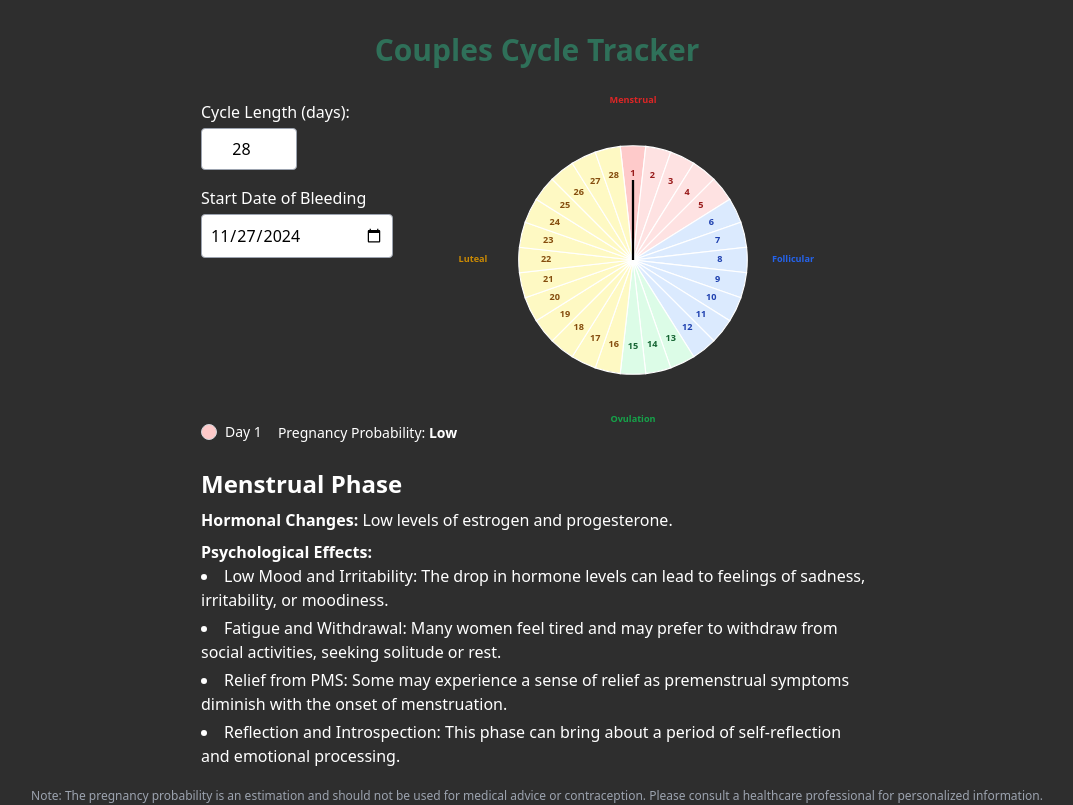
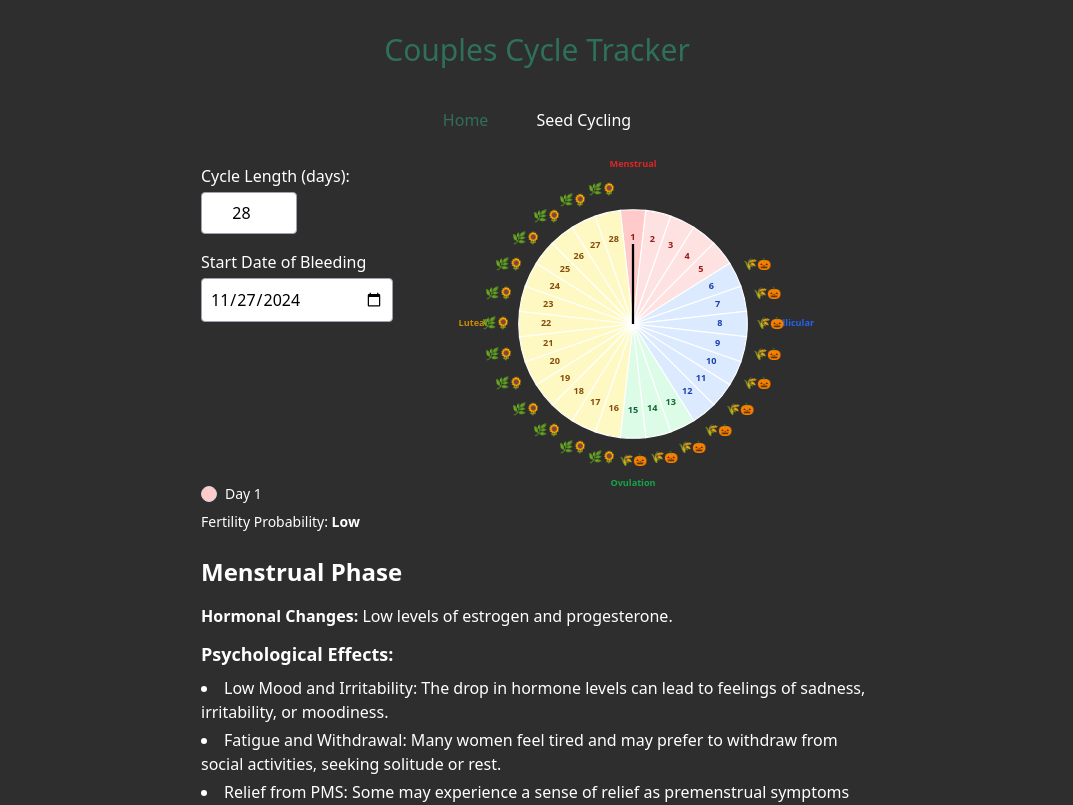
Before and after one commit to dougc95/cycle-tracker, a React (Vite) app: page / in a window 1280 px wide. Shown: the top 805 px of the page, without its empty margins (103-1176 px from the left). Built offline with nearby package versions, Linux system fonts and the light colour scheme.

Commit message:
feat: add seed cycling, improve styles

```diff
--- a/index.html
+++ b/index.html
@@ -3,6 +3,14 @@
   <head>
     <meta charset="UTF-8" />
     <link rel="icon" type="image/svg+xml" href="/favicon.ico" />
+    <link
+      href="https://fonts.googleapis.com/css?family=Playfair+Display:400,700&display=swap"
+      rel="stylesheet"
+    />
+    <link
+      href="https://fonts.googleapis.com/css?family=Open+Sans:400,600&display=swap"
+      rel="stylesheet"
+    />
     <meta name="viewport" content="width=device-width, initial-scale=1.0" />
     <title>Couples Cycle Tracker</title>
   </head>
--- a/src/components/CycleChart.jsx
+++ b/src/components/CycleChart.jsx
@@ -6,6 +6,8 @@ const CycleChart = ({
   getPhaseColor,
   labels,
   cycleLength,
+  getCurrentPhase,
+  seedRecommendations,
 }) => {
   const generateWedges = () => {
     const radius = 50;
@@ -115,20 +117,45 @@ const CycleChart = ({
     );
   };
 
+  const generateSeedIcons = () => {
+    const radius = 60; // Slightly larger radius to place icons outside the wedges
+    const anglePerDay = 360 / cycleLength;
+
+    return days.map((day, index) => {
+      const angle = (index * anglePerDay - 90) * (Math.PI / 180);
+      const x = 50 + radius * Math.cos(angle);
+      const y = 50 + radius * Math.sin(angle);
+
+      const currentPhase = getCurrentPhase(day);
+      const seeds = seedRecommendations[currentPhase];
+
+      if (!seeds || seeds.length === 0) return null;
+
+      return (
+        <text
+          key={`seed-${day}`}
+          x={x}
+          y={y}
+          fontSize="5"
+          textAnchor="middle"
+          alignmentBaseline="middle"
+        >
+          {seeds.join("")}
+          <title>
+            {currentPhase} Phase Seeds: {seeds.join(" ")}
+          </title>
+        </text>
+      );
+    });
+  };
+
   return (
     <div className="mx-auto aspect-square w-[320px]">
       <svg className="h-full w-full overflow-visible" viewBox="-20 -20 140 140">
-        <circle
-          cx="50"
-          cy="50"
-          r="49"
-          fill="white"
-          stroke="gray"
-          strokeWidth="1"
-        />
         {generateWedges()}
         {generateDayNumbers()}
         {generatePhaseLabels()}
+        {generateSeedIcons()} {/* Add seed icons */}
         {generateClockHand()}
       </svg>
     </div>
@@ -147,6 +174,8 @@ CycleChart.propTypes = {
     })
   ).isRequired,
   cycleLength: PropTypes.number.isRequired,
+  getCurrentPhase: PropTypes.func.isRequired,
+  seedRecommendations: PropTypes.object.isRequired,
 };
 
 export default CycleChart;
--- a/src/components/MenstrualCycle.jsx
+++ b/src/components/MenstrualCycle.jsx
@@ -3,9 +3,11 @@ import InputFields from "./InputFields";
 import PhasePreview from "./PhasePreview";
 import CycleChart from "./CycleChart";
 import PhaseDescription from "./PhaseDescription";
+import SeedCyclingTab from "./SeedCyclingTab";
 import useMenstrualCycle from "../hooks/useMenstrualCycle";
 
 const MenstrualCycle = () => {
+  const [activeTab, setActiveTab] = useState("Home");
   const [cycleLength, setCycleLength] = useState(28);
   const [startDate, setStartDate] = useState(() => {
     const today = new Date();
@@ -19,6 +21,7 @@ const MenstrualCycle = () => {
     labels,
     getCurrentPhase,
     getPregnancyProbability,
+    seedRecommendations,
   } = useMenstrualCycle(startDate, cycleLength);
 
   const currentDay = currentDayIndex !== null ? currentDayIndex + 1 : null;
@@ -27,10 +30,31 @@ const MenstrualCycle = () => {
   return (
     <div className="flex min-h-screen flex-col items-center justify-center bg-[#2e2e2e] p-8">
       <div className="w-full max-w-2xl">
-        <h1 className="mb-8 text-center text-3xl font-bold text-[#2f7059]">
+        <h1 className="mb-8 text-center text-3xl font-playfair text-[#2f7059]">
           Couples Cycle Tracker
         </h1>
 
+        <div className="flex justify-center mb-6">
+          <button
+            className={`px-4 py-2 mx-2 ${
+              activeTab === "Home" ? "text-[#2f7059]" : "text-white"
+            }`}
+            onClick={() => setActiveTab("Home")}
+          >
+            Home
+          </button>
+          <button
+            className={`px-4 py-2 mx-2 ${
+              activeTab === "SeedCycling" ? "text-[#2f7059]" : "text-white"
+            }`}
+            onClick={() => setActiveTab("SeedCycling")}
+          >
+            Seed Cycling
+          </button>
+        </div>
+
+        {activeTab === "Home" ? (
+          <>
             <div className="flex">
               <InputFields
                 cycleLength={cycleLength}
@@ -44,6 +68,8 @@ const MenstrualCycle = () => {
                 getPhaseColor={getPhaseColor}
                 labels={labels}
                 cycleLength={cycleLength}
+                getCurrentPhase={getCurrentPhase}
+                seedRecommendations={seedRecommendations}
               />
             </div>
 
@@ -51,18 +77,24 @@ const MenstrualCycle = () => {
               currentDayIndex={currentDayIndex}
               getPhaseColor={getPhaseColor}
               getPregnancyProbability={getPregnancyProbability}
+              seedRecommendations={seedRecommendations}
+              getCurrentPhase={getCurrentPhase}
             />
 
             <PhaseDescription currentPhase={currentPhase} />
-      </div>
             <footer>
               {/* Disclaimer */}
               <p className="mt-4 text-center text-xs text-gray-400">
-          Note: The pregnancy probability is an estimation and should not be
-          used for medical advice or contraception. Please consult a healthcare
-          professional for personalized information.
+                Note: The pregnancy probability is an estimation and should not
+                be used for medical advice or contraception. Please consult a
+                healthcare professional for personalized information.
               </p>
             </footer>
+          </>
+        ) : (
+          <SeedCyclingTab />
+        )}
+      </div>
     </div>
   );
 };
--- a/src/components/PhaseDescription.jsx
+++ b/src/components/PhaseDescription.jsx
@@ -10,6 +10,7 @@ const phaseDescriptions = {
       "Relief from PMS: Some may experience a sense of relief as premenstrual symptoms diminish with the onset of menstruation.",
       "Reflection and Introspection: This phase can bring about a period of self-reflection and emotional processing.",
     ],
+    seedRecommendations: [], // No seeds during Menstrual phase
   },
   Follicular: {
     title: "Follicular Phase",
@@ -21,6 +22,7 @@ const phaseDescriptions = {
       "Social Engagement: A heightened desire for social interaction, networking, and collaboration.",
       "Bravery and Adventurousness: Women may feel more open to taking risks or trying new experiences.",
     ],
+    seedRecommendations: ["Flaxseeds (🌾)", "Pumpkin Seeds (🎃)"],
   },
   Ovulation: {
     title: "Ovulation Phase",
@@ -33,6 +35,7 @@ const phaseDescriptions = {
       "Emotional Sensitivity: Enhanced ability to read social cues and empathize with others.",
       "Creativity and Problem-Solving: Peak cognitive abilities can lead to innovative thinking.",
     ],
+    seedRecommendations: ["Flaxseeds (🌾)", "Pumpkin Seeds (🎃)"],
   },
   Luteal: {
     title: "Luteal Phase",
@@ -48,31 +51,46 @@ const phaseDescriptions = {
       "Sensitivity to Stress: Everyday stressors may feel more overwhelming during this phase.",
       "Physical Discomfort Influencing Mood: Symptoms like bloating, breast tenderness, or headaches can contribute to irritability or low mood.",
     ],
+    seedRecommendations: ["Sesame Seeds (🌿)", "Sunflower Seeds (🌻)"],
   },
 };
 
 const PhaseDescription = ({ currentPhase }) => {
   if (!currentPhase || !phaseDescriptions[currentPhase]) return null;
 
-  const { title, hormonalChanges, psychologicalEffects } =
+  const { title, hormonalChanges, psychologicalEffects, seedRecommendations } =
     phaseDescriptions[currentPhase];
 
   return (
     <div className="text-white mt-6">
-      <h2 className="text-2xl font-bold mb-2">{title}</h2>
-      <p className="mb-2">
+      <h2 className="text-2xl font-bold mb-4 font-playfair">{title}</h2>
+      <p className="mb-3 text-base font-open-sans">
         <strong>Hormonal Changes:</strong> {hormonalChanges}
       </p>
-      <p>
-        <strong>Psychological Effects:</strong>
+      <p className="mb-2 text-lg font-semibold font-open-sans">
+        Psychological Effects:
       </p>
-      <ul className="list-disc list-inside">
+      <ul className="list-disc list-inside mb-4 text-base font-open-sans">
         {psychologicalEffects.map((effect, index) => (
           <li key={index} className="mb-1">
             {effect}
           </li>
         ))}
       </ul>
+      {seedRecommendations && seedRecommendations.length > 0 && (
+        <>
+          <p className="mb-2 text-lg font-semibold font-open-sans">
+            Seed Recommendations:
+          </p>
+          <ul className="list-disc list-inside text-base font-open-sans">
+            {seedRecommendations.map((seed, index) => (
+              <li key={index} className="mb-1">
+                {seed}
+              </li>
+            ))}
+          </ul>
+        </>
+      )}
     </div>
   );
 };
--- a/src/components/PhasePreview.jsx
+++ b/src/components/PhasePreview.jsx
@@ -4,15 +4,19 @@ const PhasePreview = ({
   currentDayIndex,
   getPhaseColor,
   getPregnancyProbability,
+  getCurrentPhase,
+  seedRecommendations,
 }) => {
   if (currentDayIndex === null) return null;
 
   const currentDay = currentDayIndex + 1;
   const colors = getPhaseColor(currentDay, true);
   const probability = getPregnancyProbability(currentDay);
+  const currentPhase = getCurrentPhase(currentDay);
+  const seeds = seedRecommendations[currentPhase];
 
   return (
-    <div className="mb-4 flex items-center space-x-4">
+    <div className="mb-4 flex flex-col items-start space-y-2">
       <div className="flex items-center space-x-2">
         <div
           className="h-4 w-4 rounded-full border border-gray-300"
@@ -20,10 +24,9 @@ const PhasePreview = ({
         />
         <span className="text-white text-sm">Day {currentDay}</span>
       </div>
-      <div>
-        <span className="text-white text-sm">
-          Pregnancy Probability: <strong>{probability}</strong>
-        </span>
+      <div className="text-white text-sm">
+        Fertility Probability: <strong>{probability}</strong>{" "}
+        {seeds && seeds.length > 0 && seeds.join("")}
       </div>
     </div>
   );
@@ -33,6 +36,8 @@ PhasePreview.propTypes = {
   currentDayIndex: PropTypes.number,
   getPhaseColor: PropTypes.func.isRequired,
   getPregnancyProbability: PropTypes.func.isRequired,
+  getCurrentPhase: PropTypes.func.isRequired,
+  seedRecommendations: PropTypes.object.isRequired,
 };
 
 export default PhasePreview;
--- /dev/null
+++ b/src/components/SeedCyclingTab.jsx
@@ -0,0 +1,35 @@
+const SeedCyclingTab = () => {
+  return (
+    <div className="text-white p-6">
+      <h2 className="text-3xl font-playfair mb-4">What is Seed Cycling?</h2>
+      <p className="mb-4 text-base font-open-sans">
+        Seed cycling is a natural approach to balance hormones by consuming
+        specific seeds during different phases of the menstrual cycle.
+      </p>
+
+      <h3 className="text-2xl font-playfair mb-3">How It Works</h3>
+      <p className="mb-4 text-base font-open-sans">
+        During the Follicular Phase, consume flaxseeds and pumpkin seeds. In the
+        Luteal Phase, switch to sesame and sunflower seeds.
+      </p>
+
+      <h3 className="text-2xl font-playfair mb-3">Seed Preparation Tips</h3>
+      <ul className="list-disc list-inside mb-4 text-base font-open-sans">
+        <li>Grind seeds fresh to enhance absorption.</li>
+        <li>Store in a cool, dark place.</li>
+        <li>Add to smoothies, salads, or yogurt.</li>
+      </ul>
+
+      <h3 className="text-2xl font-playfair mb-3">Benefits</h3>
+      <ul className="list-disc list-inside mb-4 text-base font-open-sans">
+        <li>Helps regulate hormones.</li>
+        <li>Reduces PMS symptoms.</li>
+        <li>Supports reproductive health.</li>
+      </ul>
+
+      {/* Static cycle chart can be added here if desired */}
+    </div>
+  );
+};
+
+export default SeedCyclingTab;
--- a/src/hooks/useMenstrualCycle.js
+++ b/src/hooks/useMenstrualCycle.js
@@ -78,6 +78,13 @@ const useMenstrualCycle = (startDate, cycleLength) => {
     }
   };
 
+  const seedRecommendations = {
+    Menstrual: [],
+    Follicular: ["🌾", "🎃"], // Flaxseeds & Pumpkin Seeds
+    Ovulation: ["🌾", "🎃"], // Continue with Follicular seeds
+    Luteal: ["🌿", "🌻"], // Sesame Seeds & Sunflower Seeds
+  };
+
   return {
     currentDayIndex,
     days,
@@ -85,6 +92,7 @@ const useMenstrualCycle = (startDate, cycleLength) => {
     labels,
     getCurrentPhase,
     getPregnancyProbability,
+    seedRecommendations,
   };
 };
 
--- a/tailwind.config.js
+++ b/tailwind.config.js
@@ -2,7 +2,10 @@
 export default {
   content: ["./src/**/*.{js,jsx,ts,tsx}"],
   theme: {
-    extend: {},
+    extend: {
+      playfair: ['"Playfair Display"', "serif"],
+      "open-sans": ['"Open Sans"', "sans-serif"],
+    },
   },
   plugins: [],
 };
```
Lines whose indentation alone changed are shown as unchanged.
